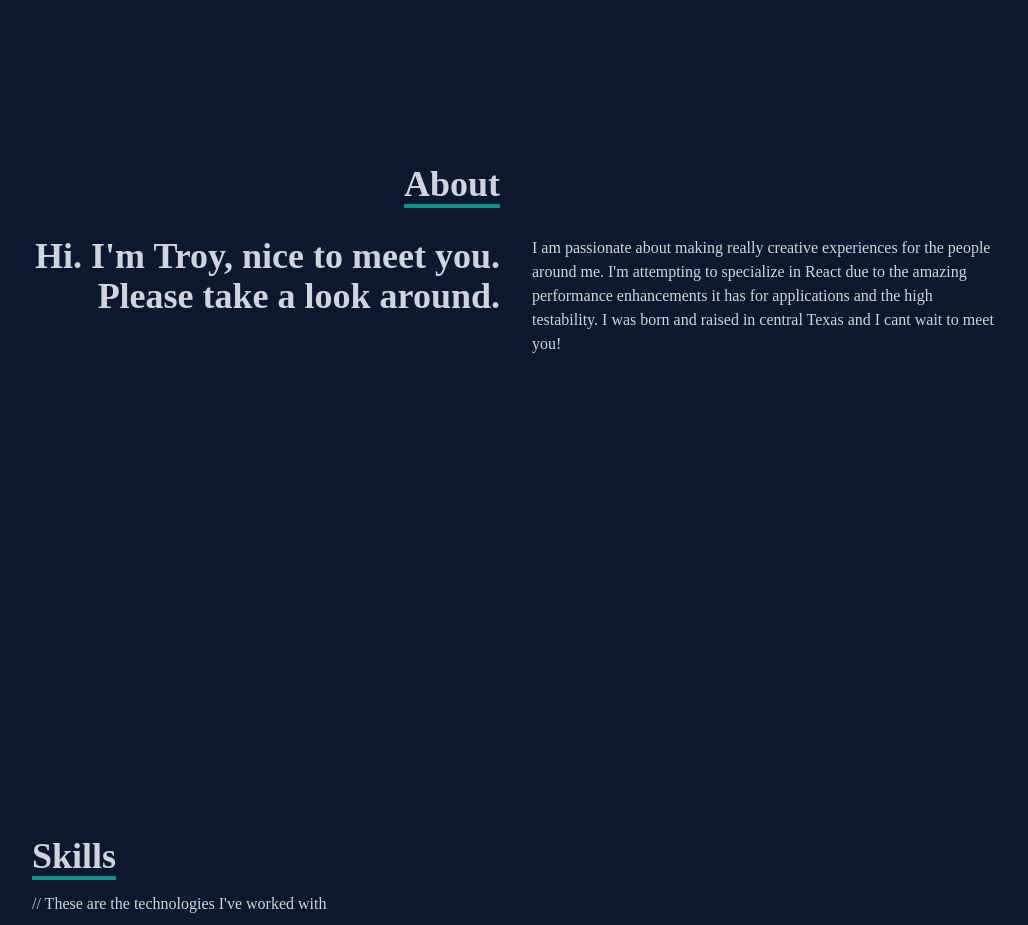
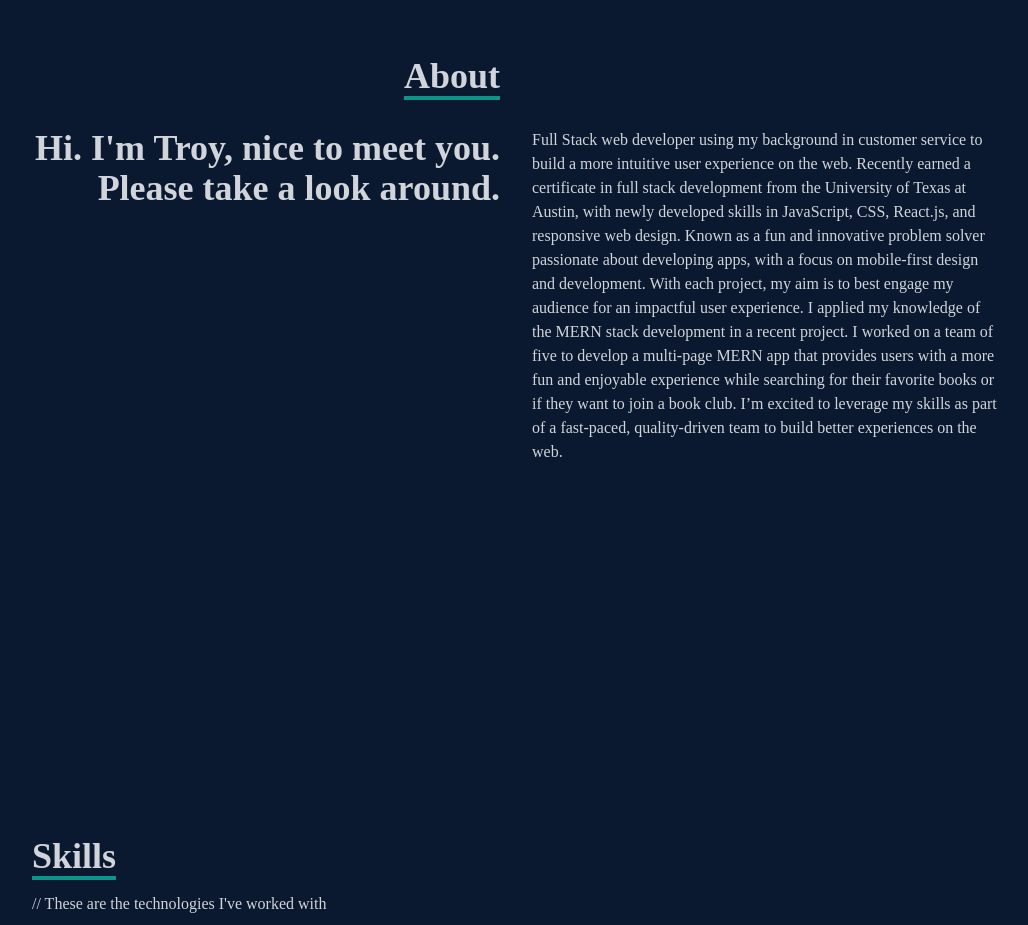
Before and after one commit to TEkdahl92/React-Portfolio, a React (Create React App) app: page / in a window 1280 px wide. Shown: the part 940-1865 px from the top of the page, without its empty margins (124-1152 px from the left). Built offline with nearby package versions, Linux system fonts and the light colour scheme.

Commit message:
Updated my about section with a more in depth description of me

```diff
--- a/src/components/About.jsx
+++ b/src/components/About.jsx
@@ -17,9 +17,11 @@ const About = () => {
               <p>Hi. I'm Troy, nice to meet you. Please take a look around.</p>
             </div>
             <div>
-              <p>I am passionate about making really creative experiences for the people around me.
-                I'm attempting to specialize in React due to the amazing performance enhancements it has for applications and the high
-                testability. I was born and raised in central Texas and I cant wait to meet you!  </p>
+              <p>Full Stack web developer using my background in customer service to build a more intuitive user experience on the web. Recently earned a certificate in full stack development from the
+University of Texas at Austin, with newly developed skills in JavaScript, CSS, React.js, and responsive web design. Known as a fun and innovative problem solver passionate about developing apps, with a focus on mobile-first design and development. With each project, my aim is to best engage my audience for an impactful user experience. I applied my knowledge of
+the MERN stack development in a recent project. I worked on a team of five to develop a multi-page MERN app that provides users with a more fun and enjoyable experience while searching for their favorite books or if they want to join a book club. I’m excited to
+leverage my skills as part of a fast-paced, quality-driven team to build better experiences on the
+web.  </p>
             </div>
           </div>
       </div>
```
